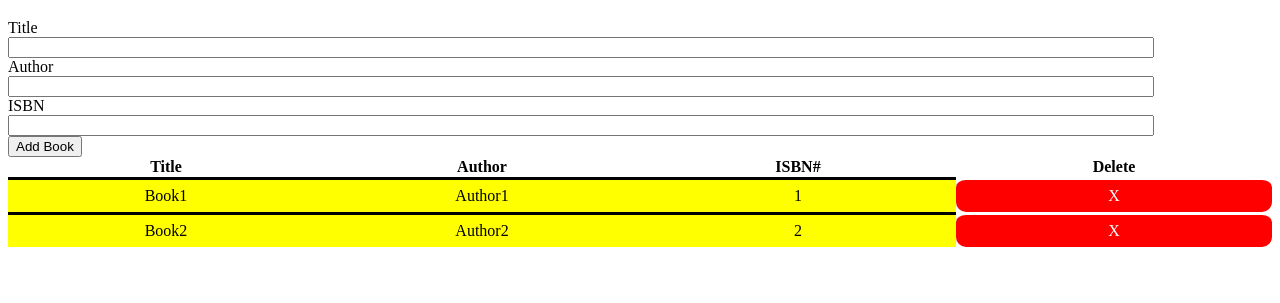
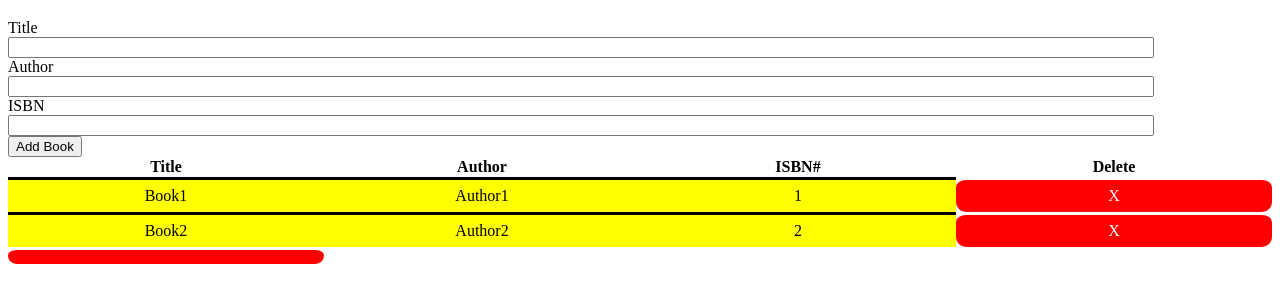
Before and after one commit to acciojob/book-list-imsunokdir, a website: page main.html in a window 1280 px wide. Shown: the part 61-364 px from the top of the page. Drawn offline with Linux system fonts and the light colour scheme.

Commit message:
created a submission

```diff
--- a/main.html
+++ b/main.html
@@ -50,6 +50,7 @@
 				<td class="delete">X</td>
 			</tr>
 		</tbody>
+		<td class="delete"></td>
 	</table>
     <script type="text/javascript" src="./script.js">
 </script>
```
